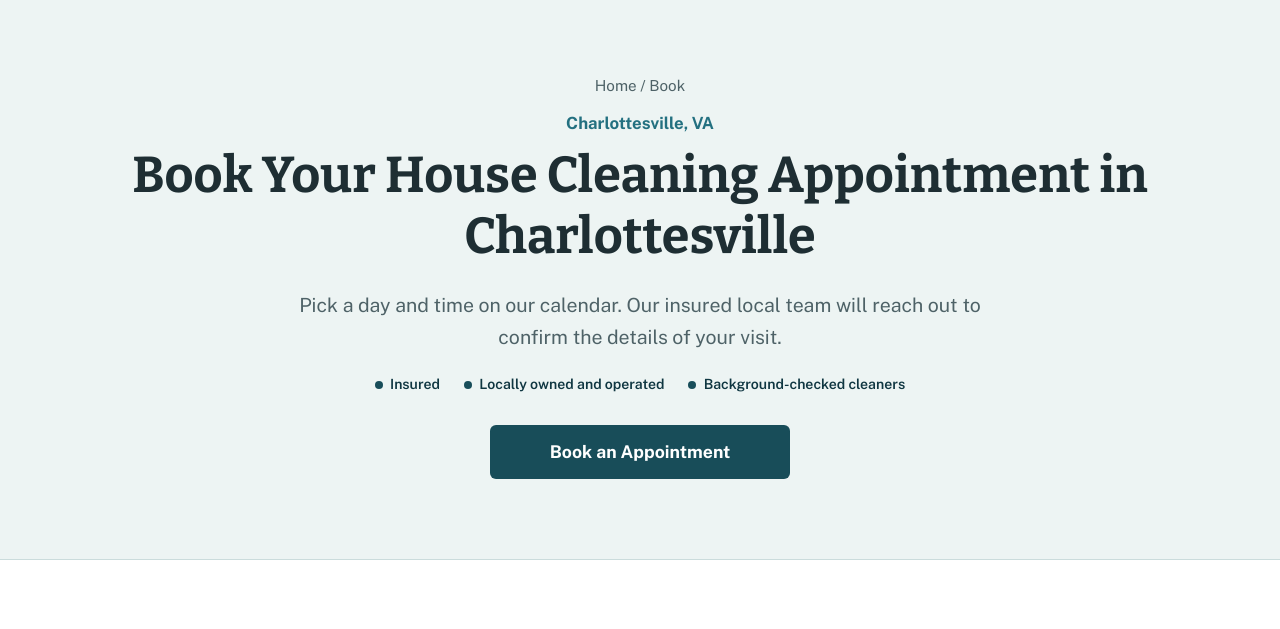
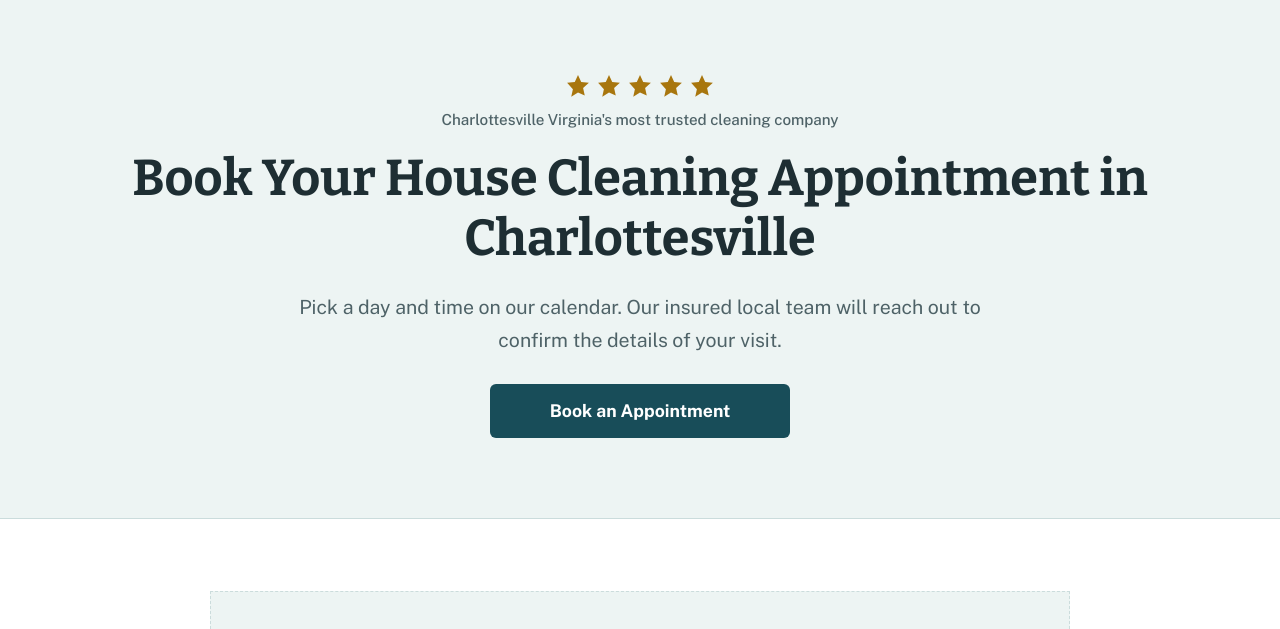
Before and after one commit to joelxgalarza/rivannacc, a plain HTML site: page booknow.html in a window 1280 px wide. Shown: the part 129-758 px from the top of the page. Drawn offline with nearby package versions, Linux system fonts and the light colour scheme; a script that the page names is missing.

Commit message:
Booknow: gold star row and trust line above the headline, drop the button after the video
Co-authored-by: Joel Galarza <swe@joelgalarza.com>

```diff
--- a/assets/css/styles.css
+++ b/assets/css/styles.css
@@ -17,6 +17,7 @@
   --color-border: #CBDCDC;
   --color-ridge: #237080;
   --color-feedback-success: #2E7D4F;
+  --color-star: #A8760E; /* owner-requested gold, /booknow star row ONLY */
   --font-body: "Public Sans", system-ui, -apple-system, "Segoe UI", Roboto, Helvetica, Arial, sans-serif;
   --font-display: "Bitter", Georgia, "Times New Roman", serif;
   --radius-sm: 6px;
@@ -615,9 +616,13 @@ a.area-chip:hover { text-decoration-color: currentColor; }
 
 /* ---------------------------------------------------------------------
    Book now (/booknow)
-   Headline, button, video, button, calendar card, button, proof, button.
+   Stars, trust line, headline, subheadline, button, video, calendar card,
+   button, proof, final button.
    The video frame shows a placeholder until data-vsl-url is set on #booknow-vsl.
    --------------------------------------------------------------------- */
+.booknow-stars { display: flex; justify-content: center; gap: 0.3rem; color: var(--color-star); }
+.booknow-stars svg { width: 26px; height: 26px; }
+.booknow-trust-line { margin: 0.5rem 0 1rem; font-size: 0.95rem; font-weight: 500; color: var(--color-text-muted); }
 .booknow-cta { display: flex; justify-content: center; margin-top: 2rem; }
 .booknow-cta .btn { min-width: min(100%, 300px); }
 .booknow-hero .booknow-cta { margin-top: 1.75rem; }
--- a/booknow.html
+++ b/booknow.html
@@ -140,18 +140,19 @@ src="https://www.facebook.com/tr?id=1357863269567859&ev=PageView&noscript=1"
 
 <main id="main">
 
-  <!-- 1. HEADLINE -->
+  <!-- 1. STARS, TRUST LINE, HEADLINE, SUBHEADLINE -->
   <section class="page-hero booknow-hero">
     <div class="container">
-      <p class="breadcrumbs"><a href="/">Home</a> / Book</p>
-      <span class="eyebrow">Charlottesville, VA</span>
+      <div class="booknow-stars" role="img" aria-label="5 stars">
+        <svg viewBox="0 0 20 20" aria-hidden="true" fill="currentColor"><path d="M10 1.5l2.47 5.36 5.9.58-4.44 4.03 1.27 5.83L10 14.98l-5.2 3.32 1.27-5.83L1.63 7.44l5.9-.58L10 1.5z"/></svg>
+        <svg viewBox="0 0 20 20" aria-hidden="true" fill="currentColor"><path d="M10 1.5l2.47 5.36 5.9.58-4.44 4.03 1.27 5.83L10 14.98l-5.2 3.32 1.27-5.83L1.63 7.44l5.9-.58L10 1.5z"/></svg>
+        <svg viewBox="0 0 20 20" aria-hidden="true" fill="currentColor"><path d="M10 1.5l2.47 5.36 5.9.58-4.44 4.03 1.27 5.83L10 14.98l-5.2 3.32 1.27-5.83L1.63 7.44l5.9-.58L10 1.5z"/></svg>
+        <svg viewBox="0 0 20 20" aria-hidden="true" fill="currentColor"><path d="M10 1.5l2.47 5.36 5.9.58-4.44 4.03 1.27 5.83L10 14.98l-5.2 3.32 1.27-5.83L1.63 7.44l5.9-.58L10 1.5z"/></svg>
+        <svg viewBox="0 0 20 20" aria-hidden="true" fill="currentColor"><path d="M10 1.5l2.47 5.36 5.9.58-4.44 4.03 1.27 5.83L10 14.98l-5.2 3.32 1.27-5.83L1.63 7.44l5.9-.58L10 1.5z"/></svg>
+      </div>
+      <p class="booknow-trust-line">Charlottesville Virginia's most trusted cleaning company</p>
       <h1>Book Your House Cleaning Appointment in Charlottesville</h1>
       <p class="lede mx-auto" style="max-width:60ch;">Pick a day and time on our calendar. Our insured local team will reach out to confirm the details of your visit.</p>
-      <ul class="trust-strip">
-        <li>Insured</li>
-        <li>Locally owned and operated</li>
-        <li>Background-checked cleaners</li>
-      </ul>
       <!-- 2. BUTTON -->
       <div class="booknow-cta">
         <a class="btn btn-primary" href="#book">Book an Appointment</a>
@@ -176,14 +177,10 @@ src="https://www.facebook.com/tr?id=1357863269567859&ev=PageView&noscript=1"
           <p>Video coming soon</p>
         </div>
       </div>
-      <!-- 4. BUTTON -->
-      <div class="booknow-cta">
-        <a class="btn btn-primary" href="#book">Book an Appointment</a>
-      </div>
     </div>
   </section>
 
-  <!-- 5. CALENDAR EMBED CARD -->
+  <!-- 4. CALENDAR EMBED CARD -->
   <section class="section-tint" id="book" aria-labelledby="book-heading">
     <div class="container">
       <div class="booknow-card">
@@ -209,14 +206,14 @@ src="https://www.facebook.com/tr?id=1357863269567859&ev=PageView&noscript=1"
 
         <p class="booknow-card-fallback">Calendar not loading, or prefer to talk it through? Call <a href="tel:+14342056384">(434) 205-6384</a> or <a href="/contact#quote">send us a request</a> and we will set up your visit.</p>
       </div>
-      <!-- 6. BUTTON -->
+      <!-- 5. BUTTON -->
       <div class="booknow-cta">
         <a class="btn btn-primary" href="#book">Book an Appointment</a>
       </div>
     </div>
   </section>
 
-  <!-- 7. PROOF EMBED SECTION -->
+  <!-- 6. PROOF EMBED SECTION -->
   <section aria-labelledby="booknow-proof-heading">
     <div class="container">
       <div class="section-head center">
@@ -290,7 +287,7 @@ src="https://www.facebook.com/tr?id=1357863269567859&ev=PageView&noscript=1"
         </article>
       </div>
       <p class="reviews-cta"><a href="/reviews">Read all reviews</a> <span aria-hidden="true">&middot;</span> <a href="https://search.google.com/local/writereview?placeid=ChIJ9zlK5D3vLi4RetDQ9puwehI" target="_blank" rel="noopener">Cleaned with us before? Leave a Google review</a></p>
-      <!-- 8. FINAL BUTTON -->
+      <!-- 7. FINAL BUTTON -->
       <div class="booknow-cta">
         <a class="btn btn-primary" href="#book">Book an Appointment</a>
       </div>
```
Also changed, not shown: 1 other file.
